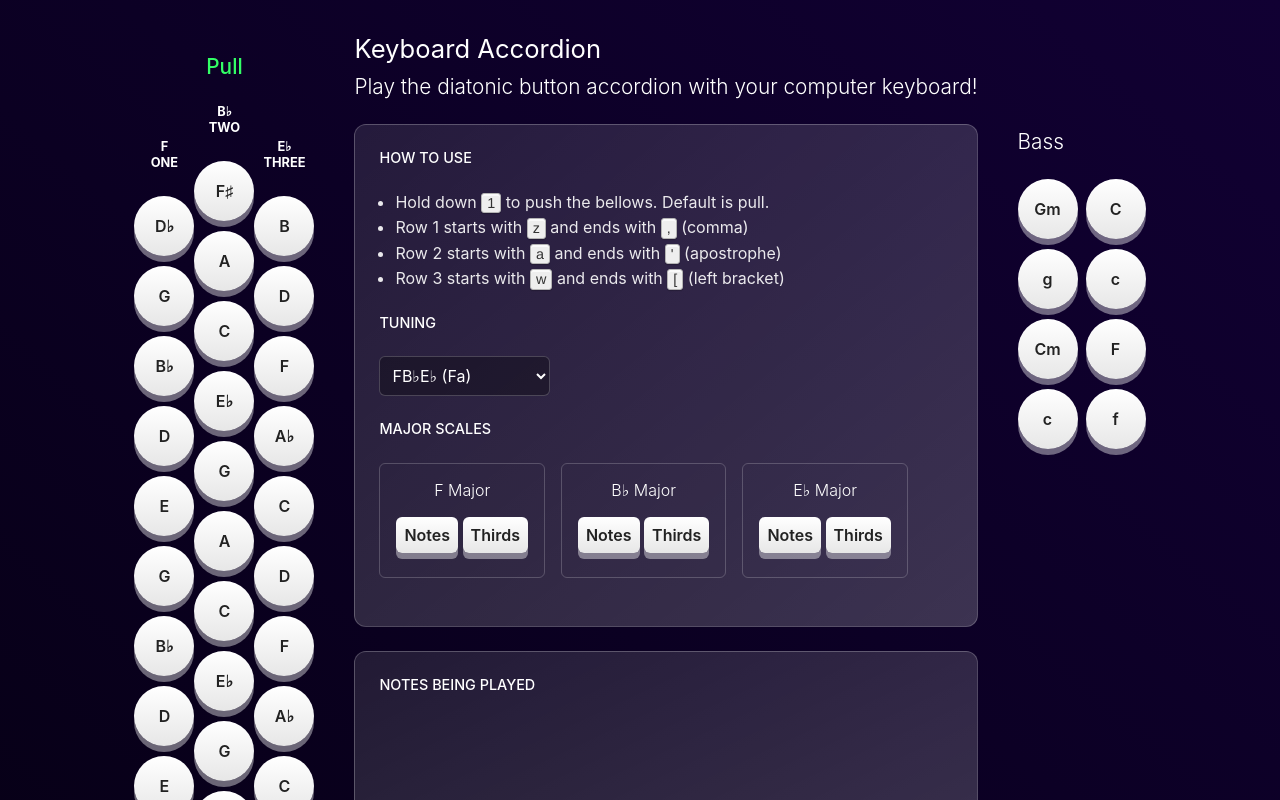
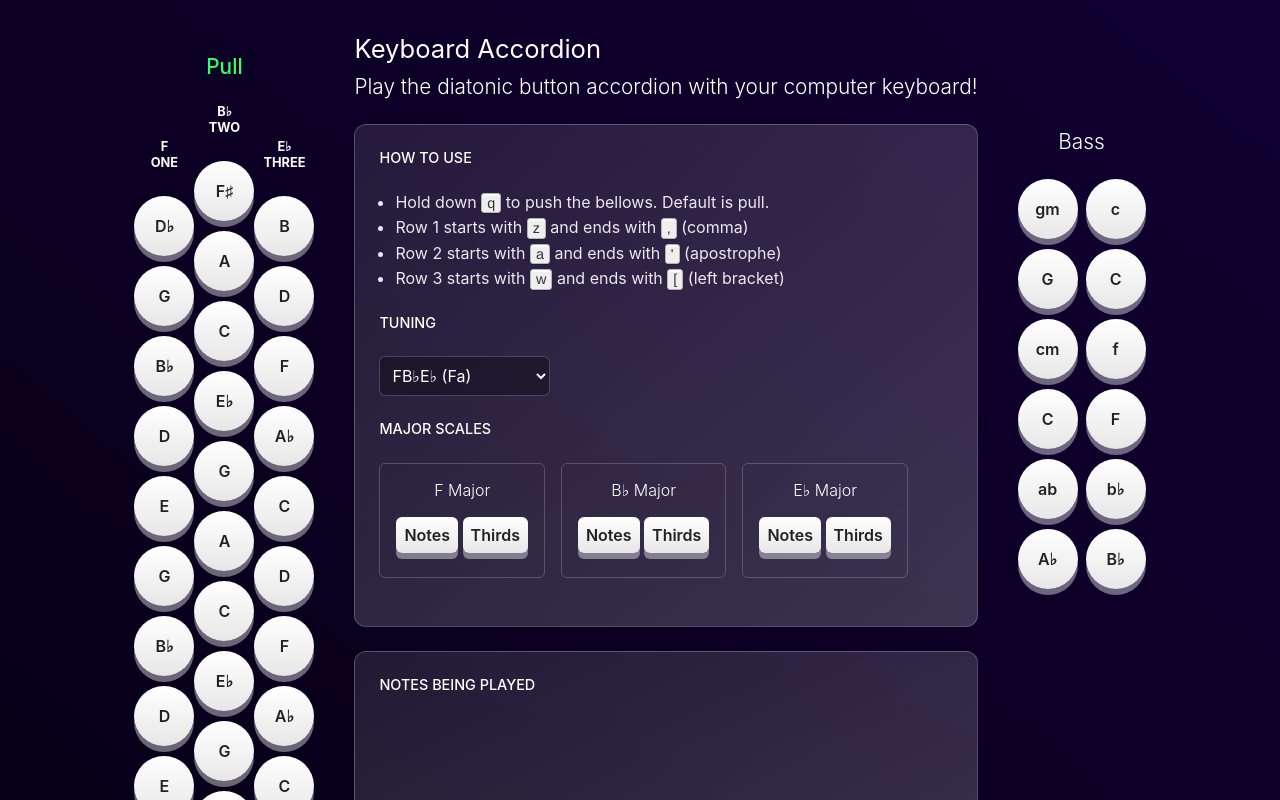
Before and after one commit to MMnemonic/accordion, a Svelte app: page / in a window 1280 px wide. Shown: the top 800 px of the page. Built offline with nearby package versions, Linux system fonts and the light colour scheme.

Commit message:
Add all the bass buttons

```diff
--- a/public/global.css
+++ b/public/global.css
@@ -195,6 +195,7 @@ h4 {
 }
 
 footer {
+  text-align: center;
   padding: 1rem;
 }
 
--- a/src/App.svelte
+++ b/src/App.svelte
@@ -106,12 +106,13 @@
   }
 
   function handleKeyPressNote(e) {
-    if (e.key === toggleBellows) {
+    const key = `${e.key}`.toLowerCase() || e.key
+
+    if (key === toggleBellows) {
       handleToggleBellows('push')
       return
     }
 
-    const key = `${e.key}`.toLowerCase() || e.key
     const buttonMapData = keyMap[key]
 
     if (buttonMapData) {
@@ -131,12 +132,13 @@
   }
 
   function handleKeyUpNote(e) {
-    if (e.key === toggleBellows) {
+    const key = `${e.key}`.toLowerCase() || e.key
+
+    if (key === toggleBellows) {
       handleToggleBellows('pull')
       return
     }
 
-    const key = `${e.key}`.toLowerCase() || e.key
     const buttonMapData = keyMap[key]
 
     if (buttonMapData) {
@@ -255,7 +257,7 @@
         <div>
           <h3>How to use</h3>
           <ul>
-            <li>Hold down <kbd>1</kbd> to push the bellows. Default is pull.</li>
+            <li>Hold down <kbd>q</kbd> to push the bellows. Default is pull.</li>
             <li>Row 1 starts with <kbd>z</kbd> and ends with <kbd>,</kbd> (comma)</li>
             <li>Row 2 starts with <kbd>a</kbd> and ends with <kbd>'</kbd> (apostrophe)</li>
             <li>Row 3 starts with <kbd>w</kbd> and ends with <kbd>[</kbd> (left bracket)</li>
@@ -317,7 +319,7 @@
     </div>
 
     <div class="bass-side">
-      <h2 class="desktop-only" style="margin: 6rem 0 1.5rem">Bass</h2>
+      <h2 class="desktop-only" style="margin: 6rem 0 1.5rem; justify-content: center;">Bass</h2>
       <div class="desktop-only accordion-layout">
         {#each bassRows as row}
           <div class="row {row}">
--- a/src/data.js
+++ b/src/data.js
@@ -38,14 +38,18 @@ export const keyMap = {
 }
 
 export const bassKeyMap = {
-  2: { row: 1, column: 1 },
-  3: { row: 1, column: 2 },
-  4: { row: 1, column: 3 },
-  5: { row: 1, column: 4 },
-  6: { row: 2, column: 1 },
-  7: { row: 2, column: 2 },
-  8: { row: 2, column: 3 },
-  9: { row: 2, column: 4 },
+  1: { row: 1, column: 1 },
+  2: { row: 1, column: 2 },
+  3: { row: 2, column: 1 },
+  4: { row: 2, column: 2 },
+  5: { row: 1, column: 3 },
+  6: { row: 1, column: 4 },
+  7: { row: 2, column: 3 },
+  8: { row: 2, column: 4 },
+  9: { row: 1, column: 5 },
+  0: { row: 1, column: 6 },
+  '-': { row: 2, column: 5 },
+  '=': { row: 2, column: 6 },
 }
 
 export const tone = {
@@ -63,7 +67,6 @@ export const tone = {
   B: [30.87, 61.74, 123.47, 246.94, 493.88, 987.77, 1975.53, 3951.07],
 }
 
-// Rows one, two and three with their notes and frequency for push and pull
 export const one = [
   // Pull
   { id: '1-1-pull', name: 'D♭', frequency: tone.Db[4] },
@@ -143,26 +146,36 @@ export const three = [
 
 export const bassLayout = {
   one: [
-    { id: '1-1-pull-bass', name: 'Gm', frequency: [tone.G[3], tone.Bb[4], tone.D[4]] },
-    { id: '1-2-pull-bass', name: 'g', frequency: tone.G[2] },
-    { id: '1-1-push-bass', name: 'D', frequency: [tone.D[3], tone.Gb[4], tone.A[4]] },
-    { id: '1-2-push-bass', name: 'd', frequency: tone.D[3] },
+    { id: '1-1-pull-bass', name: 'gm', frequency: [tone.G[3], tone.Bb[4], tone.D[4]] },
+    { id: '1-2-pull-bass', name: 'G', frequency: tone.G[2] },
+    { id: '1-1-push-bass', name: 'd', frequency: [tone.D[3], tone.Gb[4], tone.A[4]] },
+    { id: '1-2-push-bass', name: 'D', frequency: tone.D[3] },
 
-    { id: '1-3-pull-bass', name: 'Cm', frequency: [tone.C[3], tone.Eb[4], tone.G[4]] },
-    { id: '1-4-pull-bass', name: 'c', frequency: tone.C[3] },
-    { id: '1-3-push-bass', name: 'G', frequency: [tone.C[3], tone.Eb[4], tone.G[4]] },
-    { id: '1-4-push-bass', name: 'g', frequency: tone.G[2] },
+    { id: '1-3-pull-bass', name: 'cm', frequency: [tone.C[3], tone.Eb[4], tone.G[4]] },
+    { id: '1-4-pull-bass', name: 'C', frequency: tone.C[3] },
+    { id: '1-3-push-bass', name: 'g', frequency: [tone.C[3], tone.E[4], tone.G[4]] },
+    { id: '1-4-push-bass', name: 'G', frequency: tone.G[2] },
+
+    { id: '1-5-pull-bass', name: 'ab', frequency: [tone.Ab[3], tone.C[4], tone.Eb[4]] },
+    { id: '1-6-pull-bass', name: 'A♭', frequency: tone.Ab[3] },
+    { id: '1-5-push-bass', name: 'ab', frequency: [tone.Ab[3], tone.C[4], tone.Eb[4]] },
+    { id: '1-6-push-bass', name: 'A♭', frequency: tone.Ab[3] },
   ],
   two: [
-    { id: '2-1-pull-bass', name: 'C', frequency: [tone.C[3], tone.E[4], tone.G[4]] },
-    { id: '2-2-pull-bass', name: 'c', frequency: tone.C[3] },
-    { id: '2-1-push-bass', name: 'F', frequency: [tone.F[3], tone.A[4], tone.C[4]] },
-    { id: '2-2-push-bass', name: 'f', frequency: tone.F[3] },
+    { id: '2-1-pull-bass', name: 'c', frequency: [tone.C[3], tone.E[4], tone.G[4]] },
+    { id: '2-2-pull-bass', name: 'C', frequency: tone.C[3] },
+    { id: '2-1-push-bass', name: 'f', frequency: [tone.F[3], tone.A[4], tone.C[4]] },
+    { id: '2-2-push-bass', name: 'F', frequency: tone.F[3] },
 
-    { id: '2-3-pull-bass', name: 'F', frequency: [tone.F[3], tone.A[4], tone.C[4]] },
-    { id: '2-4-pull-bass', name: 'f', frequency: tone.F[3] },
-    { id: '2-3-push-bass', name: 'B♭', frequency: [tone.Bb[3], tone.D[4], tone.F[4]] },
-    { id: '2-4-push-bass', name: 'b♭', frequency: tone.Bb[3] },
+    { id: '2-3-pull-bass', name: 'f', frequency: [tone.F[3], tone.A[4], tone.C[4]] },
+    { id: '2-4-pull-bass', name: 'F', frequency: tone.F[3] },
+    { id: '2-3-push-bass', name: 'b♭', frequency: [tone.Bb[3], tone.D[4], tone.F[4]] },
+    { id: '2-4-push-bass', name: 'B♭', frequency: tone.Bb[3] },
+
+    { id: '2-5-pull-bass', name: 'b♭', frequency: [tone.Bb[3], tone.D[4], tone.F[4]] },
+    { id: '2-6-pull-bass', name: 'B♭', frequency: tone.Bb[3] },
+    { id: '2-5-push-bass', name: 'e♭', frequency: [tone.Eb[3], tone.G[4], tone.Bb[4]] },
+    { id: '2-6-push-bass', name: 'E♭', frequency: tone.Eb[3] },
   ],
 }
 
@@ -248,4 +261,4 @@ export const bassRowMap = { 1: 'one', 2: 'two' }
 export const rowTones = { FBE: { one: 'F', two: 'B♭', three: 'E♭' } }
 export const rows = Object.values(rowMap)
 export const bassRows = Object.values(bassRowMap)
-export const toggleBellows = '1'
+export const toggleBellows = 'q'
```
Also changed, not shown: 3 other files (tests, documents, lock files or other folders).
